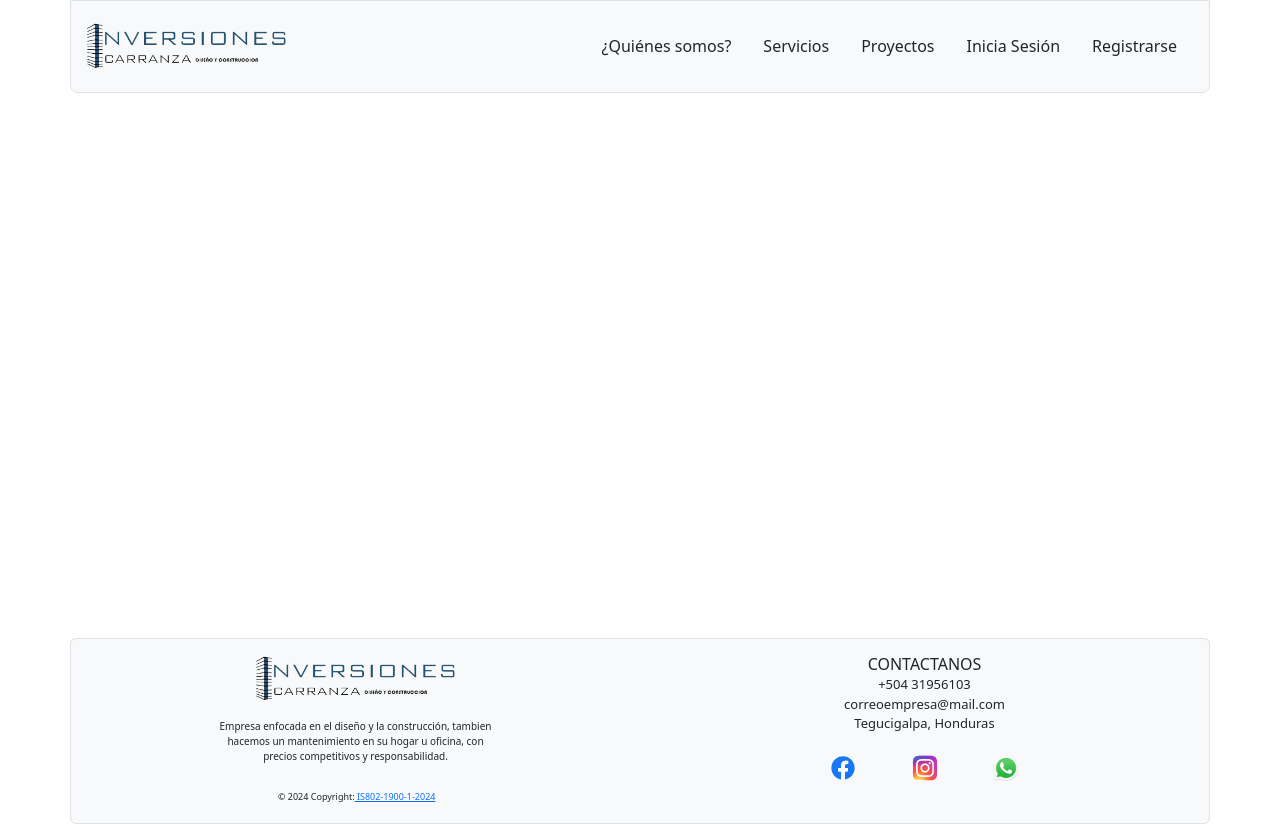
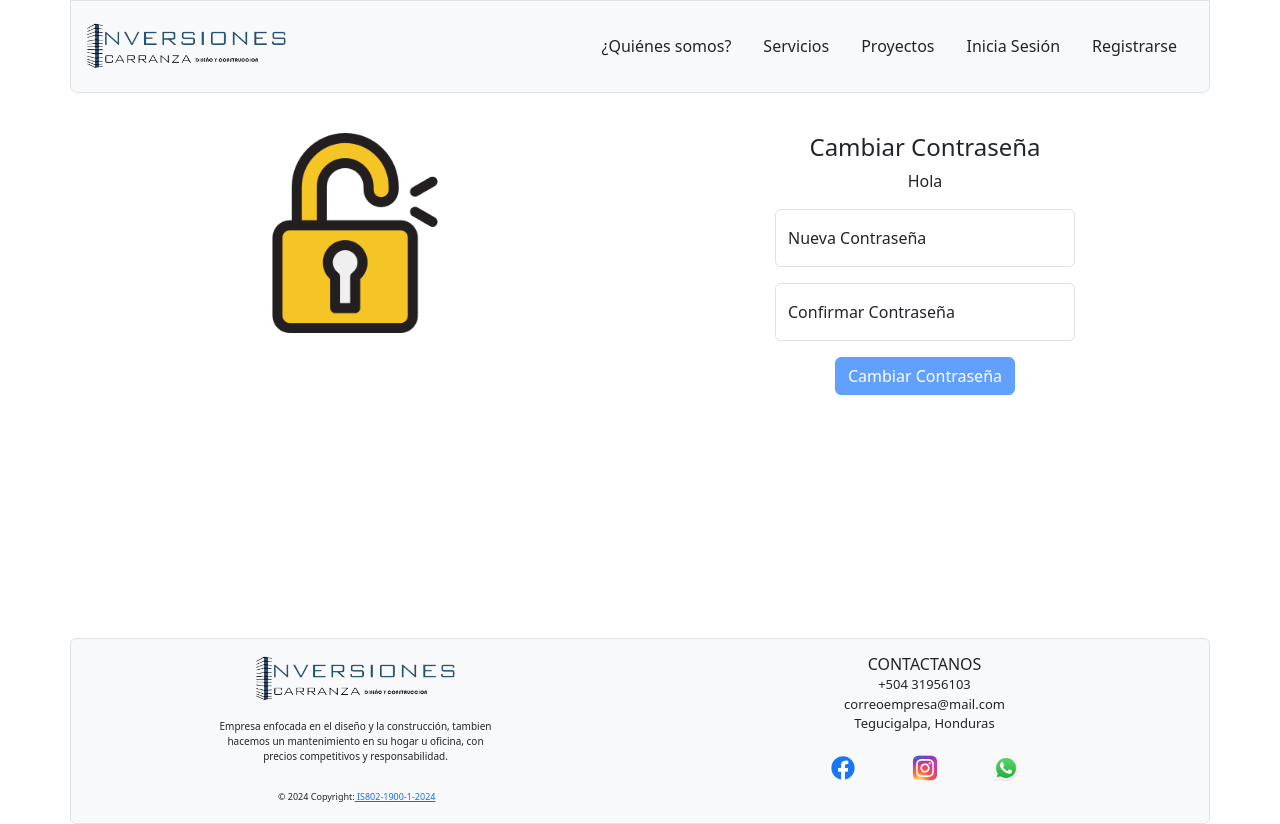
Before and after one commit to RyuDSora/InversionesCarranza, a React (Create React App) app in the folder frontend/: page /CambiarContrasenia in a window 1280 px wide. Built offline with nearby package versions, Linux system fonts and the light colour scheme; no server answers.

Commit message:
Recuperar contraseña

```diff
--- a/frontend/package.json
+++ b/frontend/package.json
@@ -11,6 +11,7 @@
     "react": "^18.2.0",
     "react-bootstrap": "^2.10.0",
     "react-dom": "^18.2.0",
+    "react-router-dom": "^6.22.0",
     "react-scripts": "^5.0.1",
     "web-vitals": "^2.1.4"
   },
--- a/frontend/src/App.js
+++ b/frontend/src/App.js
@@ -10,6 +10,7 @@ import Login from './componets/Login.jsx'
 import LandingPage from "./componets/LandingPage.jsx";
 import NavBarIC from "./componets/NavBariC.jsx";
 import RecuperarLanding from './componets/RecuperarLanding.jsx'
+import CambiarContrasenia from "./componets/CambiarContrasenia.jsx";
 
 
 
@@ -28,6 +29,7 @@ function App() {
               <Route path="/Signup" element={<CompRegistro />}/>
               <Route path="/login" element={<Login />} />
               <Route path="/Recuperar" element={<RecuperarLanding />} />
+              <Route path="/CambiarContrasenia" element={<CambiarContrasenia/>} />
               <Route path="/Servicios" element={ "Servicios" } />
               <Route path="/Proyectos" element={ "Proyectos" } />
             </Routes>
--- /dev/null
+++ b/frontend/src/componets/CambiarContrasenia.jsx
@@ -0,0 +1,131 @@
+import React, { useState, useEffect } from 'react';
+import axios from 'axios';
+import Container from 'react-bootstrap/Container';
+import Candado from '../imgs/candado-abierto.png';
+
+export default function CambiarContrasenia(props) {
+    const [password, setPassword] = useState('');
+    const [confirmPassword, setConfirmPassword] = useState('');
+    const [error, setError] = useState('');
+    const [name, setName] = useState('');
+    const [oldPassword, setOldPassword] = useState('');
+    const [submitDisabled, setSubmitDisabled] = useState(true); // Estado para deshabilitar el botón de enviar
+
+    useEffect(() => {
+        // Leer el nombre de los parámetros de la URL
+        const searchParams = new URLSearchParams(window.location.search);
+        const nombre = searchParams.get('nombre');
+        setName(nombre);
+        obtenerContrasenia(nombre);
+    }, []);
+
+    useEffect(() => {
+        // Habilitar o deshabilitar el botón de enviar según la igualdad de contraseñas
+        setSubmitDisabled(password === oldPassword || password !== confirmPassword);
+    }, [password, confirmPassword, oldPassword]);
+
+    const obtenerContrasenia = async (nombre) => {
+        try {
+            const response = await axios.get(`http://localhost:8000/usuarios?nombre=${nombre}`);
+            const usuarios = response.data;
+            const usuario = usuarios.find(usuario => usuario.nombre === nombre);
+            if (usuario) {
+                setOldPassword(usuario.contasenia);
+            }
+        } catch (error) {
+            console.error('Error:', error);
+        }
+    };
+
+    const handlePasswordChange = async (e) => {
+        e.preventDefault();
+        // Validar que los campos no estén vacíos
+        if (!password || !confirmPassword) {
+            setError('Por favor completa todos los campos');
+            return;
+        }
+
+        // Validar que las contraseñas coincidan
+        if (password !== confirmPassword) {
+            setError('Las contraseñas no coinciden');
+            return;
+        }
+
+        // Validar que la nueva contraseña no sea igual a la contraseña anterior
+        if (password === oldPassword) {
+            setError('Por favor elija una contraseña diferente a la anterior');
+            return;
+        }
+
+        // Validar que la contraseña cumpla con los requisitos
+        const passwordRegex = /^(?=.*[A-Z])(?=.*[0-9]).{6,}$/;
+        if (!passwordRegex.test(password)) {
+            setError('La contraseña debe tener al menos una letra mayúscula y un número, y debe tener al menos 6 caracteres.');
+            return;
+        }
+
+        try {
+            // Realizar una solicitud PUT para actualizar la contraseña del usuario
+            const updateResponse = await axios.put(`http://localhost:8000/usuarios/${props.id}`, {
+                contasenia: password,  // Actualizar la contraseña
+            });
+
+            // Verificar si la contraseña se actualizó correctamente
+            if (updateResponse.status === 200) {
+                // Mostrar mensaje de éxito
+                alert('Contraseña cambiada exitosamente.');
+                // Redirigir al usuario a la página principal
+                window.location.href = '/';
+            }
+        } catch (error) {
+            console.error('Error:', error);
+            setError('');
+        }
+    };
+
+    return (
+        <Container>
+            <div className="row">
+                <div className="col mt-3 pt-3 mb-3 pb-3">
+                    <img src={Candado} alt="Desbloquear" style={{ width: 200, margin: 0 }} />
+                </div>
+                <div className="col mt-3 pt-3 mb-3 pb-3">
+                    <div className="mx-auto">
+                        <div style={{ width: 300 }} className="mx-auto">
+                            <p className="h4">Cambiar Contraseña</p>
+                            <p>Hola {name}</p> {/* Mostrar el nombre aquí */}
+                            <form onSubmit={handlePasswordChange}>
+                                <div className="form-floating mb-3 mt-3">
+                                    <input
+                                        type="password"
+                                        className="form-control"
+                                        placeholder="Ingrese su nueva contraseña"
+                                        value={password}
+                                        onChange={(e) => setPassword(e.target.value)}
+                                    />
+                                    <label htmlFor="password">Nueva Contraseña</label>
+                                </div>
+                                <div className="form-floating mb-3 mt-3">
+                                    <input
+                                        type="password"
+                                        className="form-control"
+                                        placeholder="Confirme su nueva contraseña"
+                                        value={confirmPassword}
+                                        onChange={(e) => setConfirmPassword(e.target.value)}
+                                    />
+                                    <label htmlFor="confirmPassword">Confirmar Contraseña</label>
+                                </div>
+                                <div className="form-floating mb-3 mt-3">
+                                    <button type="submit" className="btn btn-primary" disabled={submitDisabled}>
+                                        Cambiar Contraseña
+                                    </button>
+                                </div>
+                            </form>
+                        </div>
+                    </div>
+                </div>
+            </div>
+            {error && <div className="alert alert-danger">{error}</div>}
+        </Container>
+    );
+}
--- a/frontend/src/componets/RecuperarLanding.jsx
+++ b/frontend/src/componets/RecuperarLanding.jsx
@@ -1,38 +1,63 @@
-//import 'bootstrap/dist/css/bootstrap.min.css';
+import React, { useState } from 'react';
+import axios from 'axios';
 import Container from 'react-bootstrap/Container';
-import Candado from '../imgs/candado-abierto.png'
+import Candado from '../imgs/candado-abierto.png';
 
 export default function RecuperarLanding() {
+    const [email, setEmail] = useState('');
+    const [error, setError] = useState('');
 
-    return(
+    const handleSolicitud = async (e) => {
+        e.preventDefault();
+        try {
+            const response = await axios.get(`http://localhost:8000/usuarios?correo=${email}`);
+            const usuarios = response.data;
+            const usuarioExistente = usuarios.find(usuario => usuario.correo === email);
+
+            if (usuarioExistente) {
+                // Redirigir al usuario a la página de cambio de contraseña, pasando el correo como parámetro
+                window.location.href = `/CambiarContrasenia?correo=${email}&nombre=${usuarioExistente.nombre}`;
+            } else {
+                setError('El correo electrónico proporcionado no está registrado');
+            }
+        } catch (error) {
+            console.error('Error:', error);
+            setError('Hubo un error al procesar la solicitud');
+        }
+    };
+
+    return (
         <Container>
             <div className='row'>
                 <div className='col mt-3 pt-3 mb-3 pb-3'>
-                    <img src={Candado} alt='Desbloquear' style={{width:200,margin:0}}/>
+                    <img src={Candado} alt='Desbloquear' style={{ width: 200, margin: 0 }} />
                 </div>
                 <div className='col mt-3 pt-3 mb-3 pb-3'>
                     <div className='mx-auto'>
-                        <div style={{width:300}} className='mx-auto'>
-                            <p className='h4'>Olvidastes tu Contraseña</p>
+                        <div style={{ width: 300 }} className='mx-auto'>
+                            <p className='h4'>Olvidaste tu Contraseña</p>
+                            <form onSubmit={handleSolicitud}>
                                 <div className="form-floating mb-3 mt-3">
                                     <input
                                         type="email"
                                         className="form-control"
                                         placeholder="Ingrese un correo electrónico"
-
-
+                                        value={email}
+                                        onChange={(e) => setEmail(e.target.value)}
                                     />
                                     <label htmlFor="name-email">Correo</label>
                                 </div>
                                 <p className=''>Ingresa tu correo para hacer un cambio de contraseña</p>
-                            <p className='small'>Si no quieres hacer el cambio, <a href='/login' style={{textDecoration:'none'}}>Inicie Sesión</a> con sus credenciales actuales</p>
+                                <p className='small'>Si no quieres hacer el cambio, <a href='/login' style={{ textDecoration: 'none' }}>Inicia Sesión</a> con tus credenciales actuales</p>
+                                <div className="form-floating mb-3 mt-3">
+                                    <input type="submit" className="btn btn-primary" value='Mandar Solicitud' />
                                 </div>
-                    </div>
-                    <div className="form-floating mb-3 mt-3">
-                    <input type="submit" className="btn btn-primary" value='Mandar Solicitud'/>
+                            </form>
                         </div>
                     </div>
                 </div>
+            </div>
+            {error && <div className="alert alert-danger">{error}</div>}
         </Container>
     );
 }
```
Also changed, not shown: frontend/src/componets/Signup.jsx (+29 -40 lines), 1 other file (tests, documents, lock files or other folders). Lines whose indentation alone changed are shown as unchanged.
